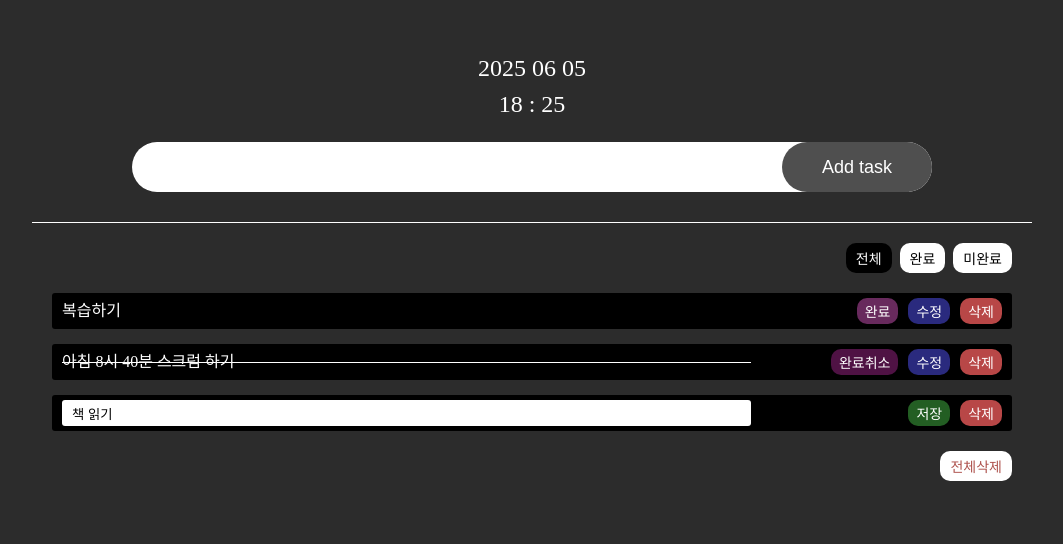
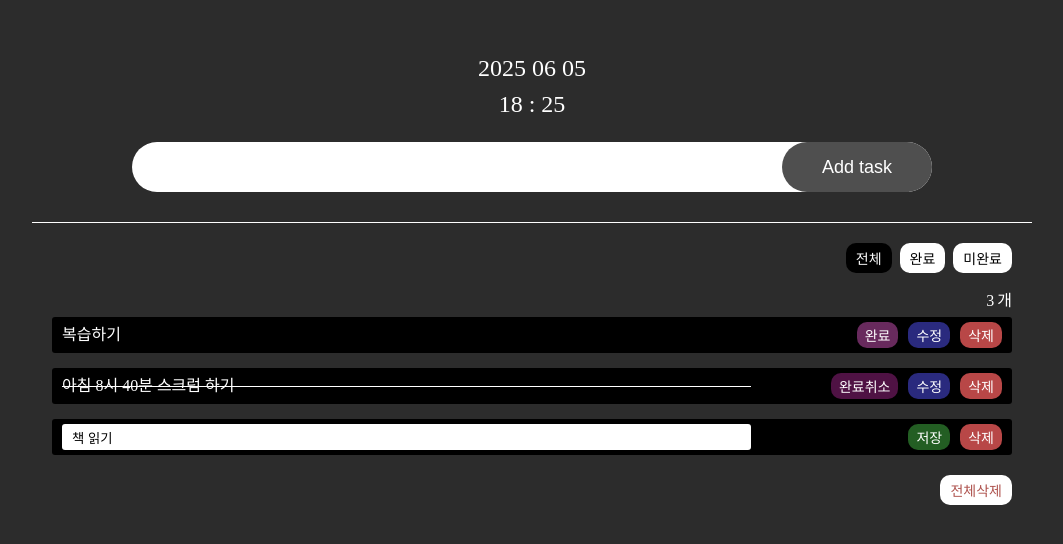
Before and after one commit to choiseeun84/To-Do-List_Team1, a website built with Vite: page index.html in a window 1280 px wide. Shown: the whole page, without its empty margins (108-1171 px from the left). Built offline with nearby package versions, Linux system fonts and the light colour scheme.

Commit message:
개수표기

```diff
--- a/index.html
+++ b/index.html
@@ -23,6 +23,7 @@
                 <li><button>완료</button></li>
                 <li><button>미완료</button></li>
             </ul>
+            <div class="num"><em>3</em>개</div>
             <ul class="list_wrap">
                 <!-- 저장된 상태 -->
                 <li class="list flex_box">
--- a/style/style.css
+++ b/style/style.css
@@ -102,6 +102,16 @@ body {
     background-color: #000;
     color: #fff;
     font-weight: 500px;
+}
+
+.main .num {
+    padding: 0 20px;
+    margin-bottom: 8px;
+    text-align: right;
+    em{
+        font-weight: 500;
+        margin-right: 3px;
+    }
 }
 
 
```
